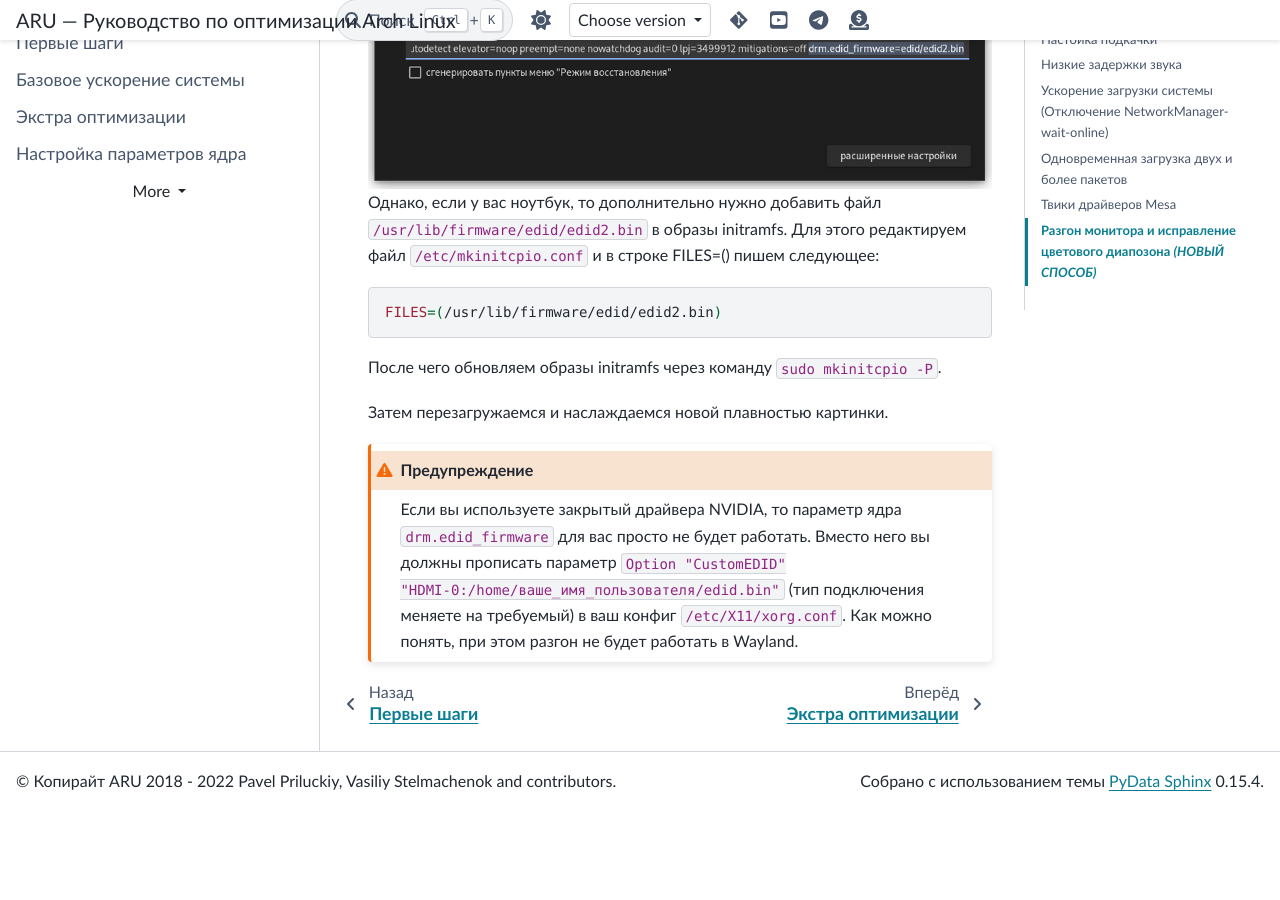
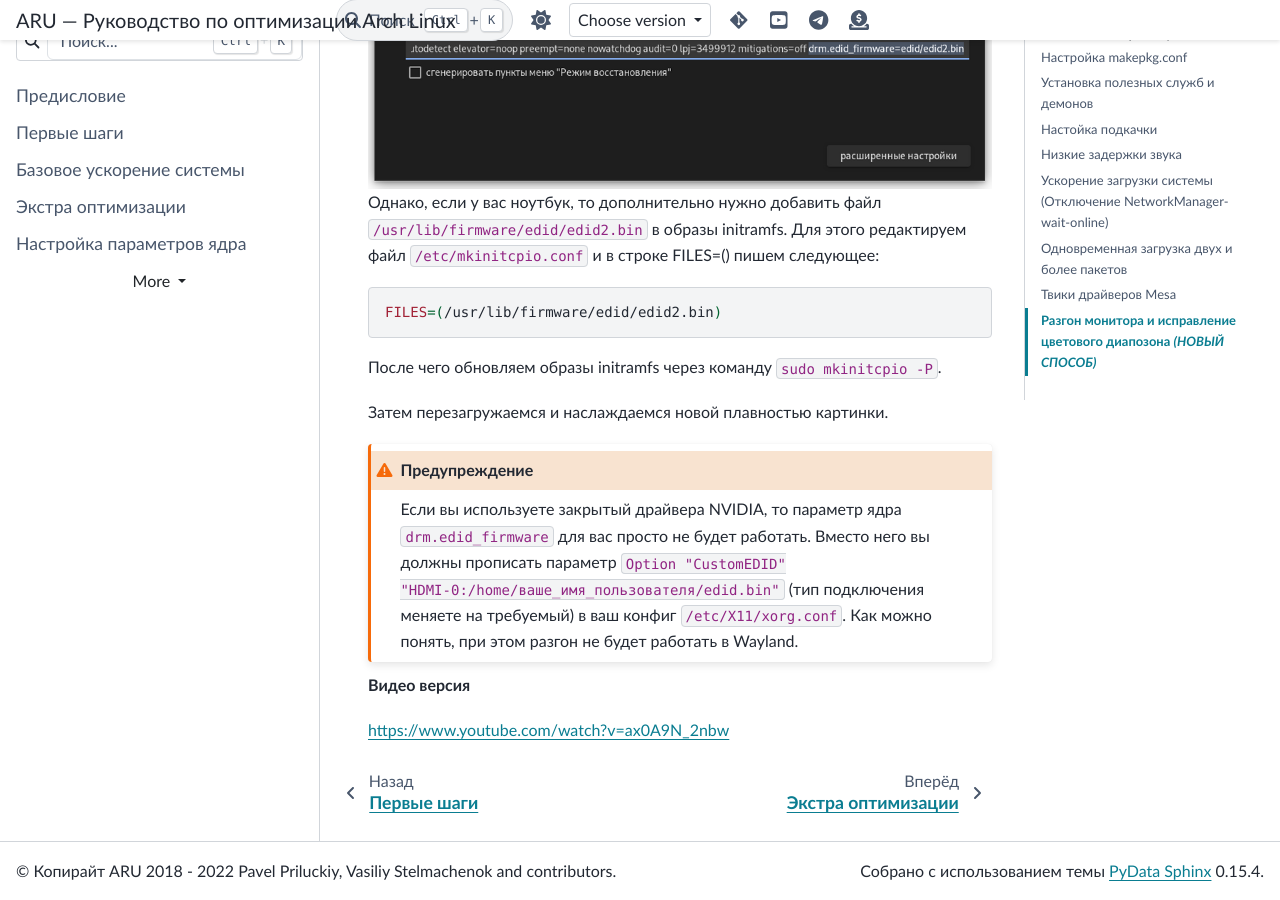
Before and after one commit to ventureoo/ARU, a Sphinx documentation site: the page built from docs/source/generic-system-acceleration.rst, in a window 1280 px wide and 900 px high, scrolled down 17159 px. Built offline with Sphinx 7.4.7 and the PyData theme 0.15.4, drawn with Linux system fonts in a browser that asks for light colours; before the commit the page ends 17970 px from its top, so only the background shows below that.

Commit message:
generic-system-acceleration: Add a video version for the monitor overclocking guide

```diff
--- a/docs/source/generic-system-acceleration.rst
+++ b/docs/source/generic-system-acceleration.rst
@@ -768,4 +768,8 @@ binary** для редактирования нашего EDID файла в д
    меняете на требуемый) в ваш конфиг ``/etc/X11/xorg.conf``. Как
    можно понять, при этом разгон не будет работать в Wayland.
 
+**Видео версия**
+
+https://www.youtube.com/watch?v=ax0A9N_2nbw
+
 .. vim:set textwidth=70:
```
